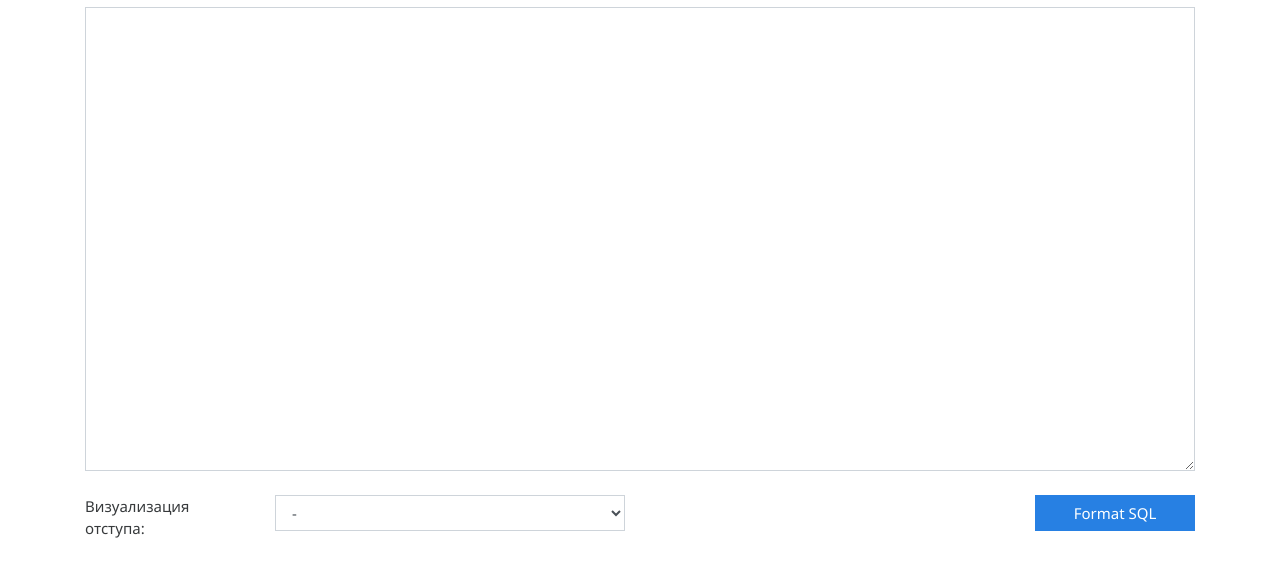
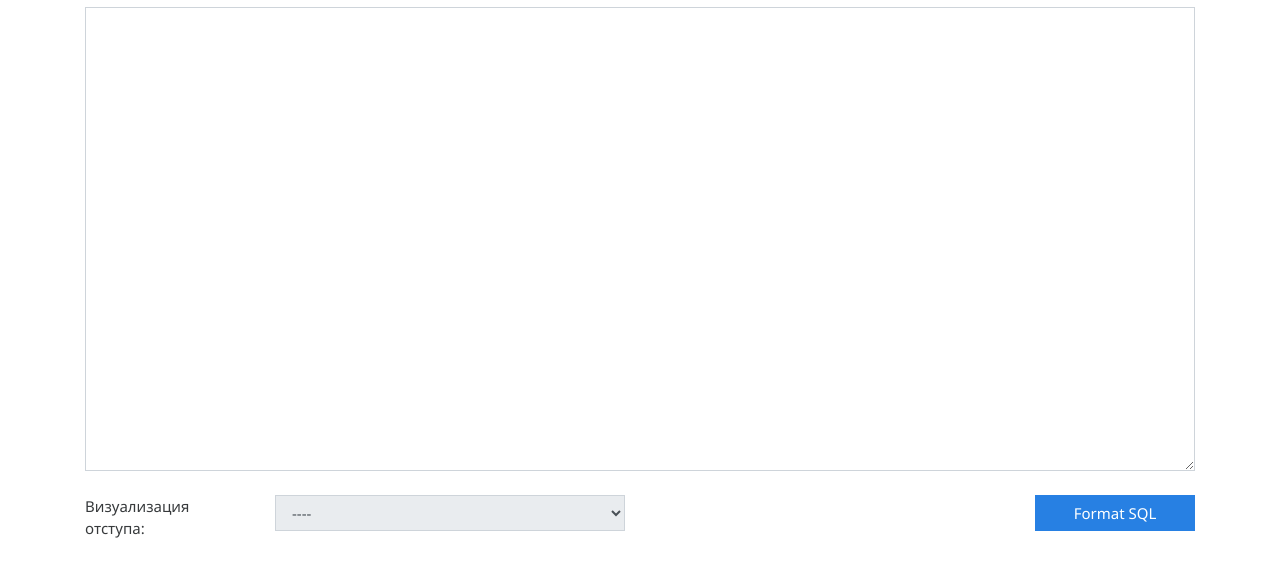
Before and after one commit to OleJack/sqlformatter, a plain HTML site: page index.html in a window 1280 px wide. Shown: the part 149-726 px from the top of the page. Drawn offline with Linux system fonts and the light colour scheme.

Commit message:
fix formatting

```diff
--- a/index.html
+++ b/index.html
@@ -34,7 +34,7 @@
 
             if (sourceSql !== '') {
                 errorP.text('');
-                sql = vkbeautify.sql(sourceSql, spacesSelect); // pretty print SQL
+                sql = vkbeautify.sql(sourceSql); // pretty print SQL
                 sqlArea.val(sql);
                 $('#copy').removeClass('d-none');
             } else {
@@ -90,11 +90,12 @@
                         <p class="align-middle">Визуализация отступа: </p>
                     </div>
                     <div class="col-4">
-                        <select name="spaces" id="spaces" class="form-control" >
+                        <select name="spaces" id="spaces" class="form-control" disabled>
+                            <option value="----">----</option>
+                            <option value="---">---</option>
+                            <option value="--">--</option>
                             <option value="-">-</option>
-                            <option value="--">--</option>
-                            <option value="---">---</option>
-                            <option value="----">----</option>
+
                         </select>
                     </div>
                     <div class="col-2">
```
